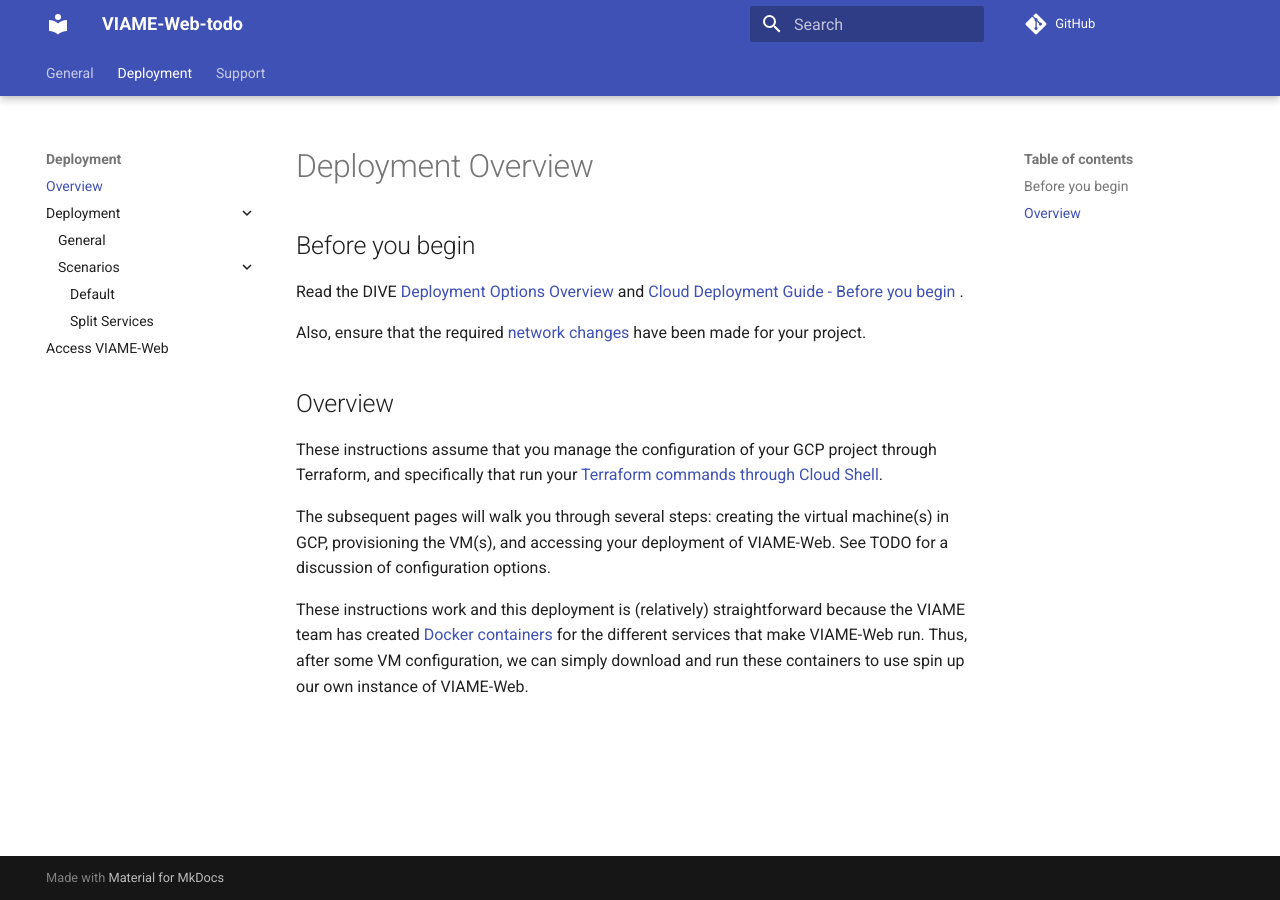
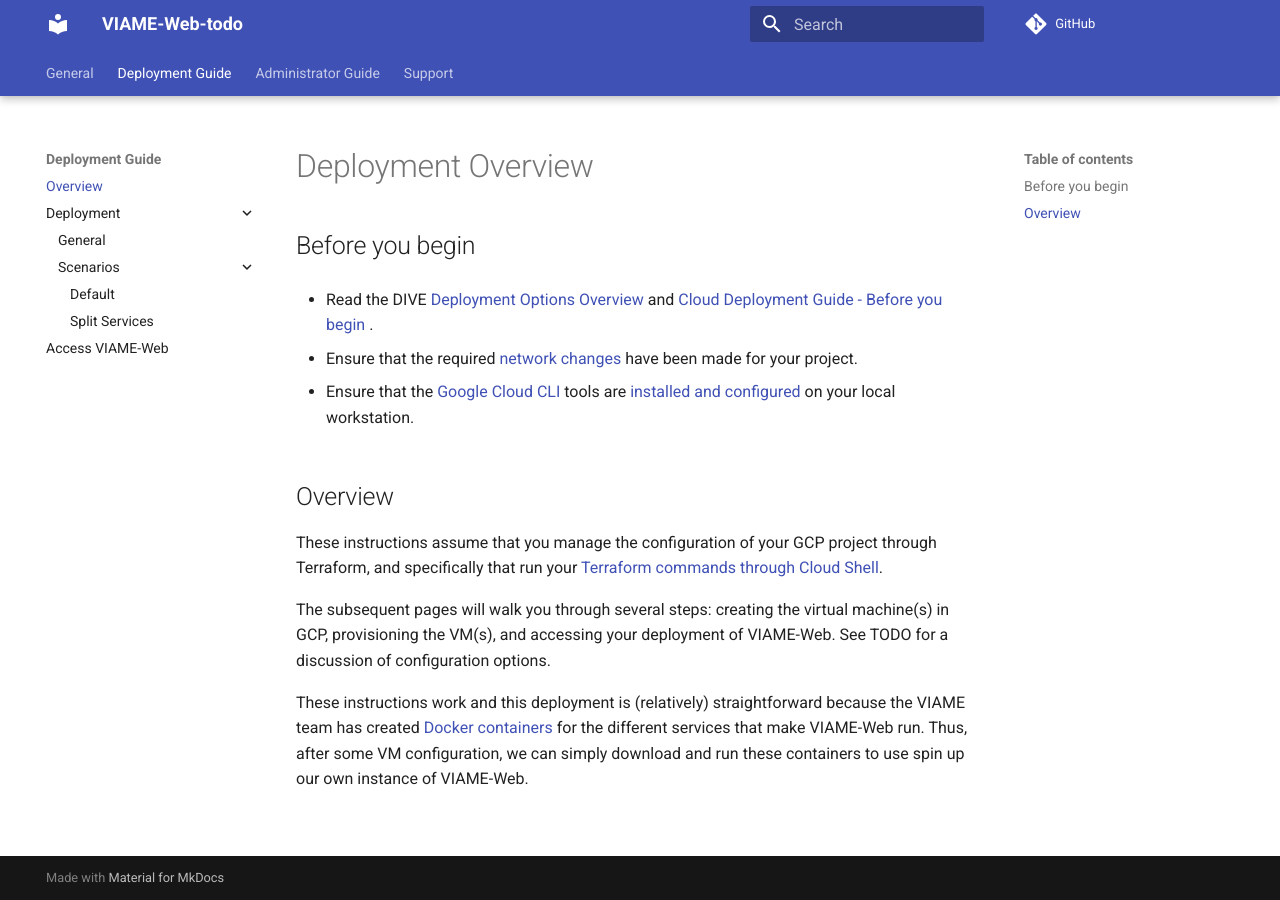
Before and after one commit to SWFSC/viame-web-noaa-gcp, an MkDocs documentation site: the page built from docs/deployment-overview.md, in a window 1280 px wide. Built offline with MkDocs 1.6.1 and Material for MkDocs 9.7.7, drawn with Linux system fonts in a browser that asks for light colours; comment, search, counter and statistics services are not loaded.

Commit message:
doc updates

```diff
--- a/docs/deployment-overview.md
+++ b/docs/deployment-overview.md
@@ -2,10 +2,12 @@
 
 ## Before you begin
 
-Read the DIVE [Deployment Options Overview](https://kitware.github.io/dive/Deployment-Overview/) and [Cloud Deployment Guide - Before you begin
+* Read the DIVE [Deployment Options Overview](https://kitware.github.io/dive/Deployment-Overview/) and [Cloud Deployment Guide - Before you begin
 ](https://kitware.github.io/dive/Deployment-Provision/#before-you-begin).
 
-Also, ensure that the required [network changes](network-changes.md) have been made for your project.
+* Ensure that the required [network changes](network-changes.md) have been made for your project.
+
+* Ensure that the [Google Cloud CLI](https://cloud.google.com/sdk/gcloud) tools are [installed and configured](https://cloud.google.com/sdk/docs/install) on your local workstation.
 
 ## Overview
 
--- a/mkdocs.yml
+++ b/mkdocs.yml
@@ -32,7 +32,7 @@
   - General:
     - Home: index.md
     - Network Changes: network-changes.md
-  - Deployment:
+  - Deployment Guide:
     - Overview: deployment-overview.md
     - Deployment:
       - General: deployment-general.md
@@ -40,4 +40,10 @@
         - Default: deployment-default.md
         - Split Services: deployment-split.md
     - Access VIAME-Web: deployment-access.md
+  - Administrator Guide:
+    - Overview: admin-overview.md
+    - Destroying and Recreating VMs: admin-resources.md
+    - Starting Services: admin-startup.md
+    - Server Branding Config: admin-branding.md
+    - Staying Up to Date: admin-updating.md
   - Support: support.md
```
Also changed, not shown: docs/admin-branding.md (added, +3 -0 lines), docs/admin-overview.md (added, +3 -0 lines), docs/admin-updating.md (added, +3 -0 lines), docs/deployment-access.md (+3 -3 lines), docs/deployment-split.md (+34 -0 lines), docs/index.md (+2 -2 lines), docs/network-changes.md (+1 -1 lines), docs/admin-resources.md (added).
